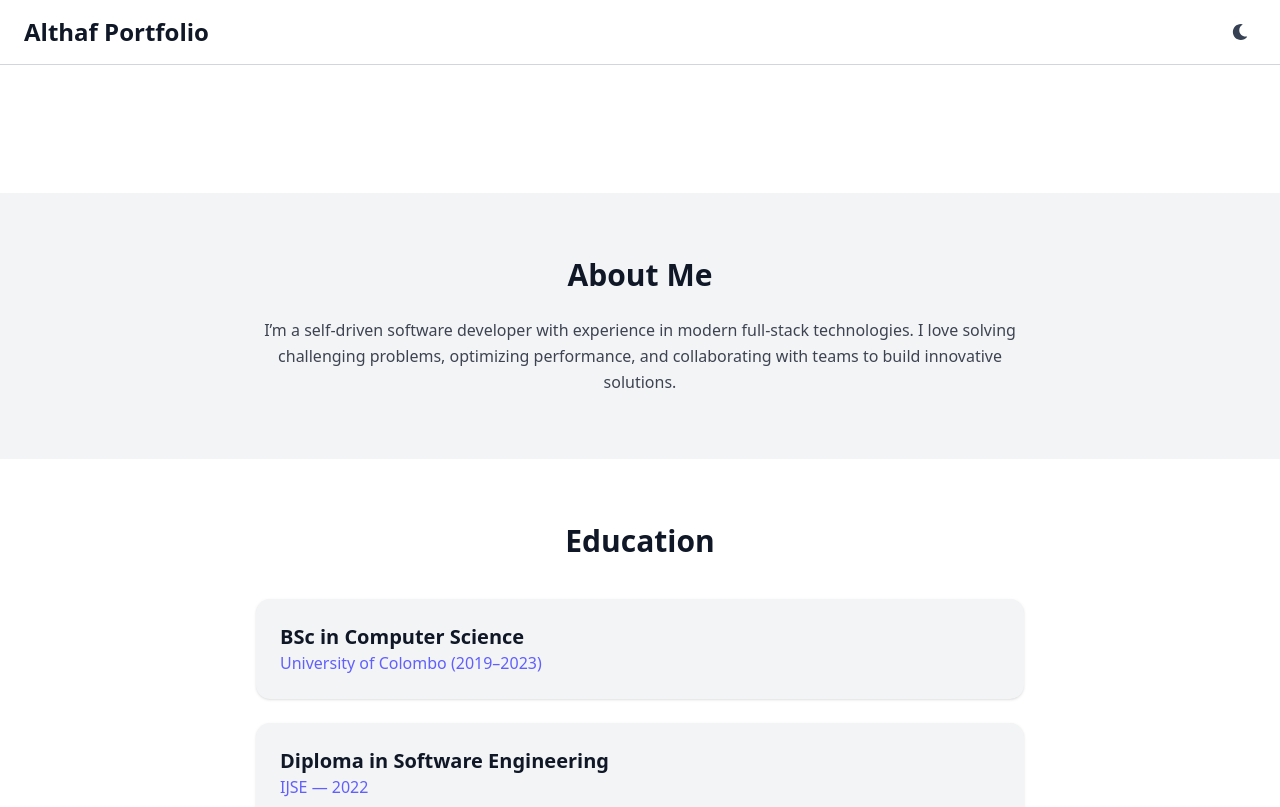
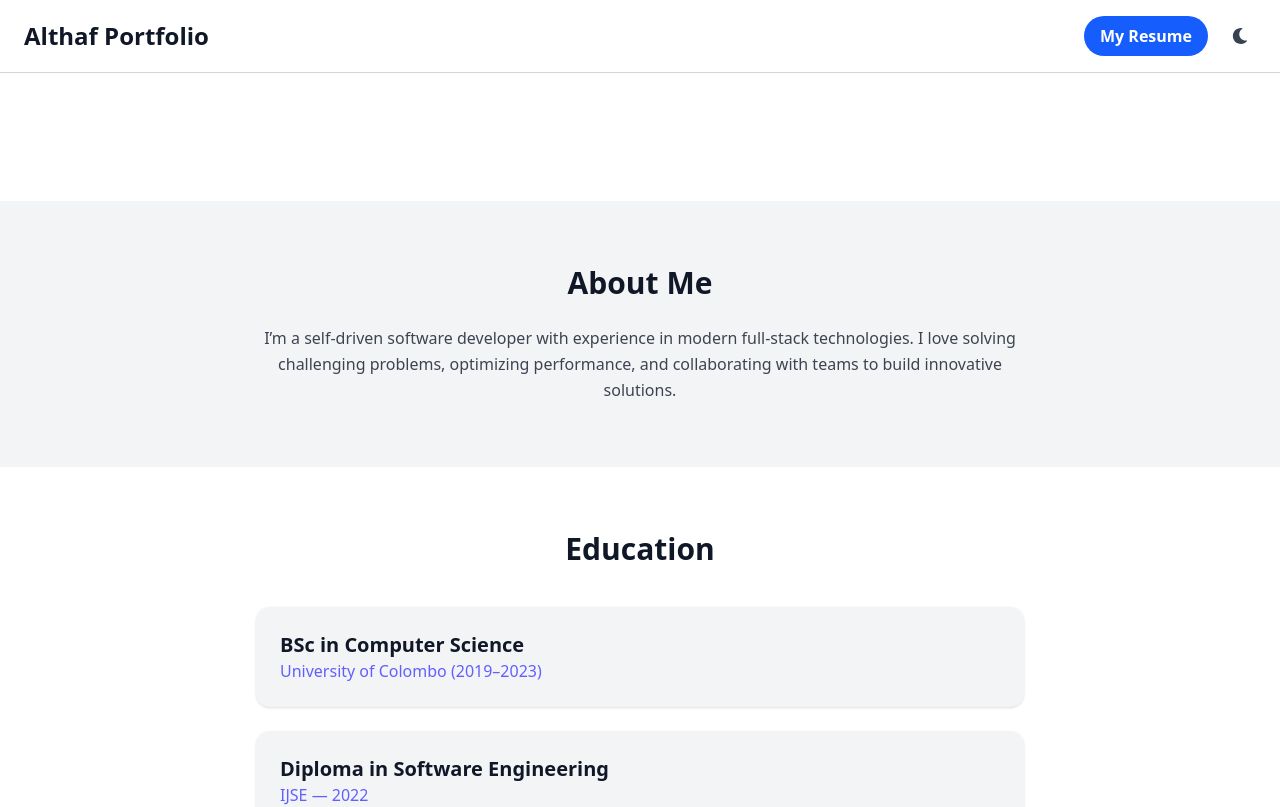
Before and after one commit to AlthafMhdh/Althaf_Portfolio, a React (Vite) app: page / in a window 1280 px wide. Shown: the top 807 px of the page. Built offline with nearby package versions, Linux system fonts and the light colour scheme; no server answers; the database is empty.

Commit message:
home page profile update

```diff
--- a/src/admin/login.tsx
+++ b/src/admin/login.tsx
@@ -3,6 +3,7 @@ import { signInWithEmailAndPassword, sendPasswordResetEmail } from "firebase/aut
 import { auth } from "../firebase/config";
 import Toast from "./components/toast";
 import { useNavigate } from "react-router-dom";
+import { FaArrowLeft } from "react-icons/fa6";
 
 const Login: React.FC = () => {
     const [email, setEmail] = useState("");
@@ -113,6 +114,7 @@ const Login: React.FC = () => {
             >
               Forgot password?
             </button>
+
           ) : (
             <button
               onClick={() => setShowForgot(false)}
@@ -121,6 +123,13 @@ const Login: React.FC = () => {
               Back to login
             </button>
           )}
+
+          <button
+            onClick={() => navigate("/")}
+            className="text-gray-500 hover:text-indigo-600 hover:underline text-sm block mt-2 mx-auto transition duration-200"
+          >
+            Back to Home
+          </button>
         </div>
 
         {toast && (
--- a/src/client/home.tsx
+++ b/src/client/home.tsx
@@ -81,6 +81,17 @@ const Home: React.FC = () => {
             </button>
           }
 
+          <a
+            href={profile?.resumeUrl}
+            target="_blank"
+            rel="noopener noreferrer"
+            className="px-4 py-2 font-bold rounded-full bg-blue-600 text-white hover:bg-blue-700 transition hidden sm:inline-block"
+            //className="px-6 py-2 border font-bold rounded-full text-black bg-gray-200 border-black transition-colors duration-300 hover:bg-black hover:text-white dark:bg-gray-800 dark:text-white dark:border-white dark:hover:bg-white dark:hover:text-black"
+            title="View Resume"
+          >
+            My Resume
+          </a>
+
           <button
             type="button"
             onClick={() => setDarkMode(!darkMode)}
@@ -128,6 +139,18 @@ const Home: React.FC = () => {
                     <FaLinkedin className="text-4xl hover:text-indigo-500" />
                   </a>
                 )}
+              </div>
+
+              <div className="flex justify-center mt-6 sm:justify-start sm:hidden space-x-4">
+                <a
+                  href={profile.resumeUrl} // link to resume PDF
+                  target="_blank"
+                  rel="noopener noreferrer"
+                  //className="px-6 py-2 border font-bold rounded-full text-black bg-gray-200 border-black transition-colors duration-300 hover:bg-black hover:text-white dark:bg-gray-800 dark:text-white dark:border-white dark:hover:bg-white dark:hover:text-black"
+                className="px-6 py-2 font-bold rounded-full bg-blue-600 text-white hover:bg-blue-700 transition"
+                >
+                  View Resume
+                </a>
               </div>
             </div>
           </>
```
